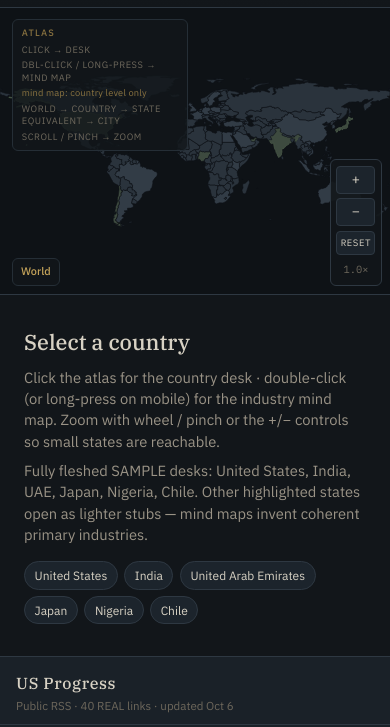
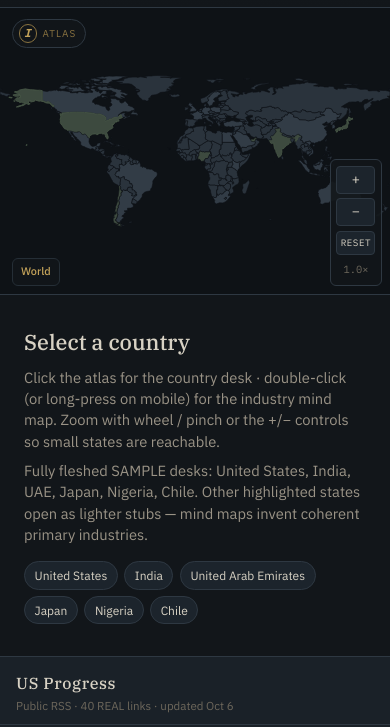
Before and after one commit to casswaters/long-haul-ledger, a website with bundled scripts: page index.html in a window 390 px wide. Shown: the part 117-844 px from the top of the page. Built offline with nearby package versions, Linux system fonts and the light colour scheme.

Commit message:
fix(mobile): collapse Atlas legend to tip button; SW v5
On ≤699px screens the ATLAS tip list defaults collapsed behind a small
i/Atlas control so the map stays usable; tap expands, tap-away/Escape
collapses. Desktop keeps the always-visible tip list.

```diff
--- a/app.js
+++ b/app.js
@@ -1424,10 +1424,33 @@ function registerSW() {
   });
 }
 
+function wireAtlasLegend() {
+  const label = $('#map-label');
+  const toggle = $('#map-label-toggle');
+  if (!label || !toggle) return;
+  const setOpen = (open) => {
+    label.classList.toggle('is-open', open);
+    toggle.setAttribute('aria-expanded', open ? 'true' : 'false');
+  };
+  toggle.addEventListener('click', (e) => {
+    e.stopPropagation();
+    setOpen(!label.classList.contains('is-open'));
+  });
+  document.addEventListener('click', (e) => {
+    if (!label.classList.contains('is-open')) return;
+    if (e.target.closest?.('#map-label')) return;
+    setOpen(false);
+  });
+  document.addEventListener('keydown', (e) => {
+    if (e.key === 'Escape' && label.classList.contains('is-open')) setOpen(false);
+  });
+}
+
 function boot() {
   $('#date-stamp').textContent = formatDateStamp();
   $('#about-text').textContent = META.sketchNote;
   $('#domain-note').textContent = `${META.domainIntent} — reserved intent (not purchased by this sketch). Soft launch runs on GitHub Pages + Actions only ($0).`;
+  wireAtlasLegend();
   loadGeoAndLeadership()
     .then(() => loadMap())
     .then(() => applyHash());
--- a/index.html
+++ b/index.html
@@ -30,13 +30,19 @@
 
     <div class="main">
       <section class="map-stage" aria-label="World atlas">
-        <div class="map-label" aria-label="Atlas navigation legend">
+        <div class="map-label" id="map-label" aria-label="Atlas navigation legend">
+          <button type="button" class="map-label-toggle" id="map-label-toggle" aria-expanded="false" aria-controls="map-label-tips" title="Atlas tips">
+            <span class="map-label-toggle-icon" aria-hidden="true">i</span>
+            <span class="map-label-toggle-text">Atlas</span>
+          </button>
+          <div class="map-label-body" id="map-label-tips">
             <div class="map-label-title">Atlas</div>
             <div>click → desk</div>
             <div>dbl-click / long-press → mind map</div>
             <div class="map-label-note">mind map: country level only</div>
             <div>World → Country → State equivalent → City</div>
             <div>scroll / pinch → zoom</div>
+          </div>
         </div>
         <div class="zoom-controls" role="group" aria-label="Map zoom">
           <button type="button" id="zoom-in" class="zoom-btn" title="Zoom in" aria-label="Zoom in">+</button>
--- a/styles.css
+++ b/styles.css
@@ -180,18 +180,62 @@ a:hover { text-decoration: underline; }
   z-index: 5;
   display: flex;
   flex-direction: column;
+  align-items: flex-start;
   gap: 0.18rem;
   max-width: 11.5rem;
   font-size: 0.62rem;
   letter-spacing: 0.06em;
   text-transform: uppercase;
   color: var(--ink-mute);
+  line-height: 1.35;
+}
+.map-label-toggle {
+  display: none;
+  appearance: none;
+  align-items: center;
+  gap: 0.35rem;
+  font: inherit;
+  font-size: 0.62rem;
+  letter-spacing: 0.1em;
+  text-transform: uppercase;
+  color: var(--brass);
+  background: rgba(18, 22, 26, 0.9);
+  border: 1px solid var(--line);
+  border-radius: 999px;
+  padding: 0.28rem 0.55rem 0.28rem 0.35rem;
+  cursor: pointer;
+  pointer-events: auto;
+  line-height: 1;
+}
+.map-label-toggle:hover,
+.map-label-toggle:focus-visible {
+  border-color: var(--brass-dim);
+  color: var(--brass);
+  outline: none;
+}
+.map-label-toggle-icon {
+  display: grid;
+  place-items: center;
+  width: 1.15rem;
+  height: 1.15rem;
+  border-radius: 50%;
+  border: 1px solid var(--brass-dim);
+  font-family: var(--font-mono);
+  font-size: 0.68rem;
+  font-style: italic;
+  font-weight: 600;
+  color: var(--brass);
+}
+.map-label-toggle-text { color: var(--brass-dim); }
+.map-label-body {
+  display: flex;
+  flex-direction: column;
+  gap: 0.18rem;
   background: rgba(18, 22, 26, 0.82);
   padding: 0.45rem 0.55rem;
   border-radius: var(--radius);
   border: 1px solid var(--line-soft);
   pointer-events: none;
-  line-height: 1.35;
 }
 .map-label-title {
   color: var(--brass-dim);
@@ -1176,6 +1220,26 @@ body.overlay-open { overflow: hidden; }
   .overlay-head { flex-direction: column; }
 }
 
+/* Narrow phones: collapse Atlas legend to a small tip button so the map stays usable */
+@media (max-width: 699px) {
+  .map-label {
+    max-width: none;
+    gap: 0.35rem;
+  }
+  .map-label-toggle { display: inline-flex; }
+  .map-label-body {
+    display: none;
+    max-width: min(12.5rem, calc(100vw - 5rem));
+    font-size: 0.56rem;
+    pointer-events: none;
+  }
+  .map-label.is-open .map-label-body { display: flex; }
+  .map-label.is-open .map-label-toggle {
+    border-color: var(--brass-dim);
+    background: rgba(28, 34, 40, 0.95);
+  }
+}
+
 @media (max-width: 520px) {
   .zoom-controls { top: auto; bottom: 0.5rem; right: 0.5rem; }
   .desk-hint { font-size: 0.65rem; }
--- a/sw.js
+++ b/sw.js
@@ -1,5 +1,5 @@
-/* Long Haul Ledger service worker — network-first app shell (long-haul-ledger-v4) */
-const CACHE = 'long-haul-ledger-v4';
+/* Long Haul Ledger service worker — network-first app shell (long-haul-ledger-v5) */
+const CACHE = 'long-haul-ledger-v5';
 const ASSETS = [
   './',
   './index.html',
```
Also changed, not shown: ledger.test.js (+1 -1 lines). Lines whose indentation alone changed are shown as unchanged.
